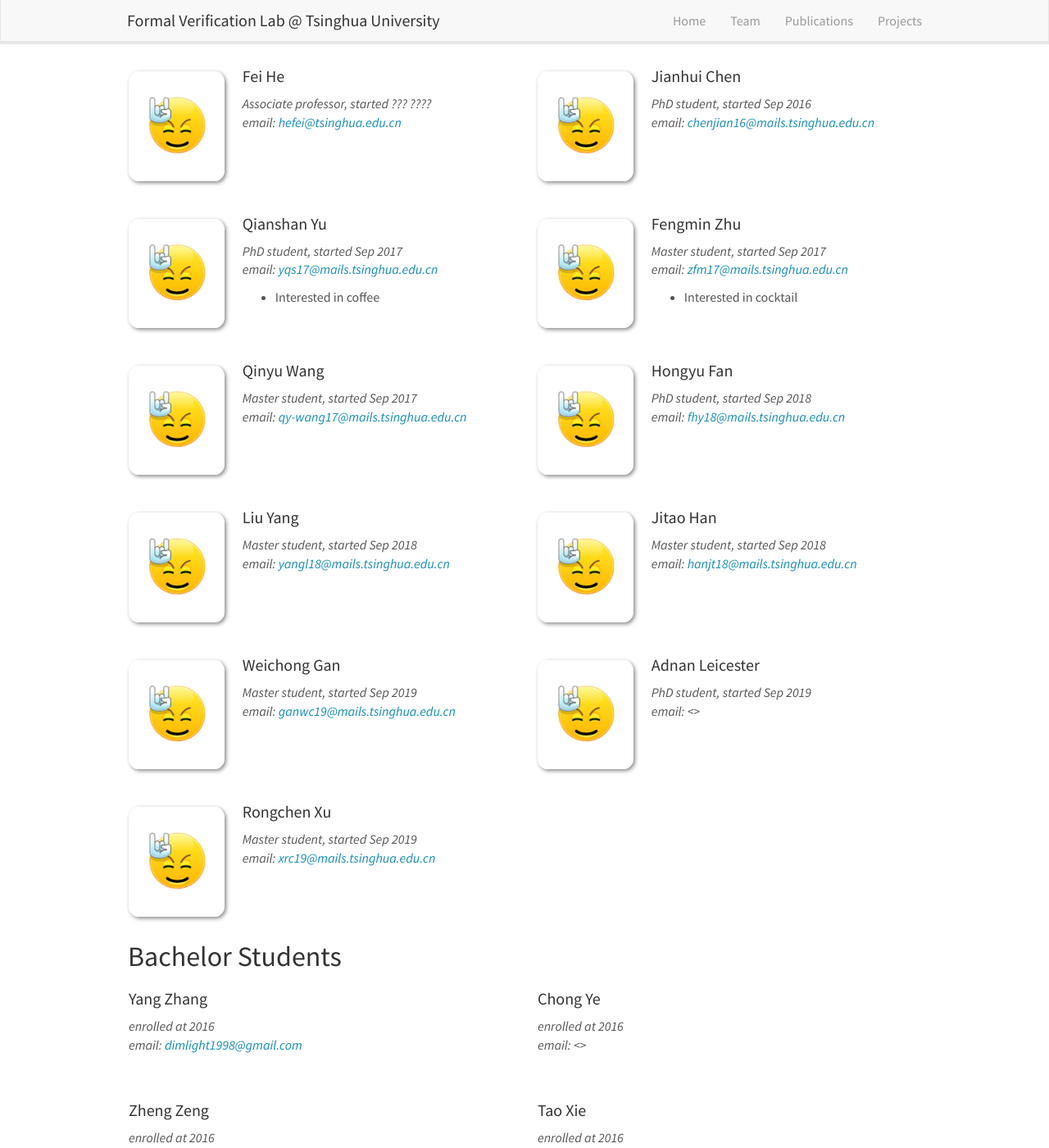
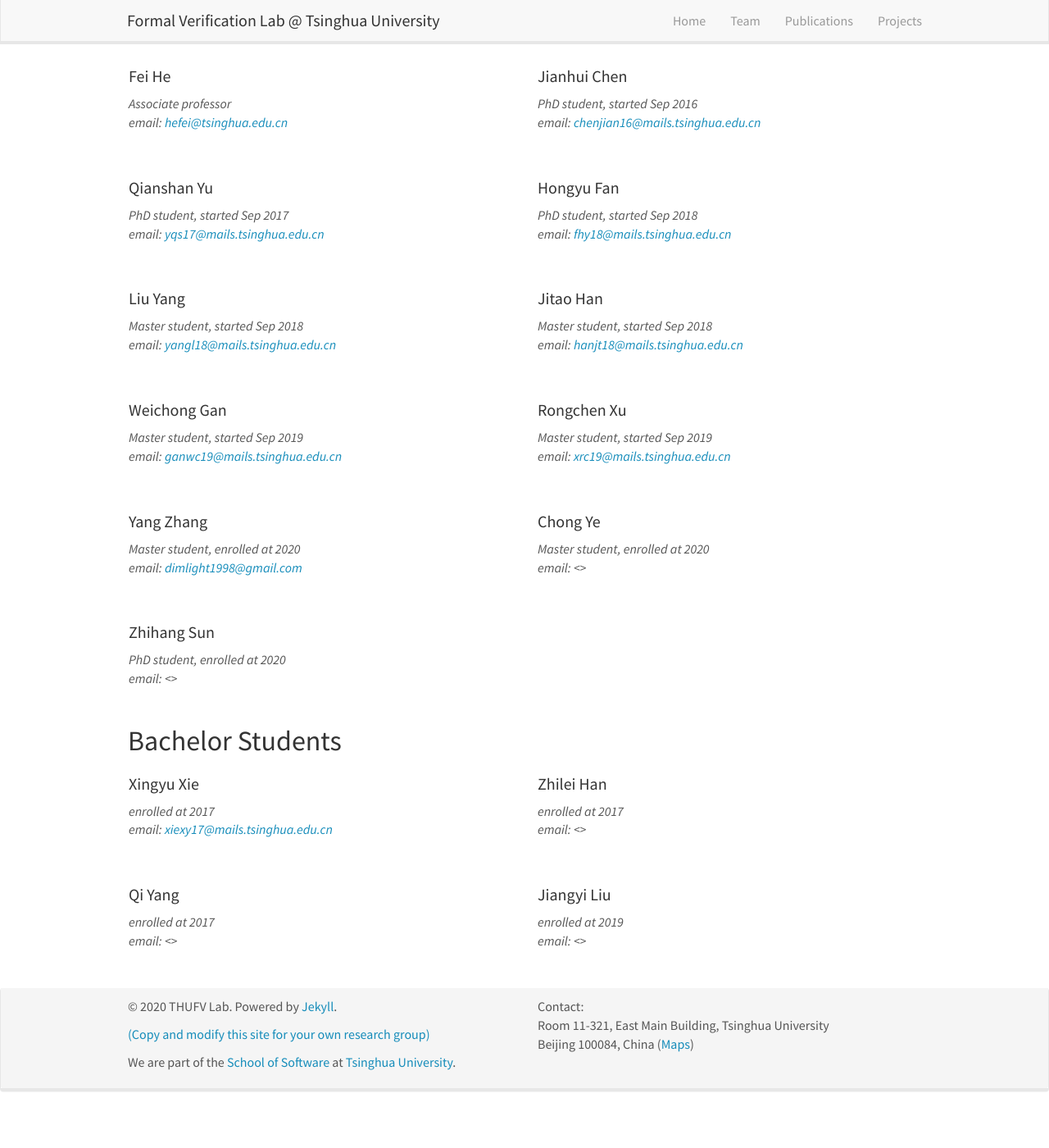
Before and after one commit to thufv/thufv.github.io, a Jekyll site: the page built from _pages/team.md, in a window 1280 px wide and 1400 px high, scrolled down 227 px. Shown: the whole window at 82% size. Built offline with Jekyll 4.4.1, drawn with Linux system fonts in a browser that asks for light colours; nearby versions of some CDN libraries; after the commit the page ends 1580 px from its top, so only the background shows below that; some of the changed text lies outside the part shown.

Commit message:
update team members and hide display photos

```diff
--- a/_data/students.yml
+++ b/_data/students.yml
@@ -8,39 +8,16 @@
 #  education3:
 #  education4:
 
-- name: Yang Zhang
-  photo: rock.jpg
-  info: enrolled at 2016
-  email: dimlight1998@gmail.com
-  number_intro: 0
-
-- name: Chong Ye
-  photo: rock.jpg
-  info: enrolled at 2016
-  email:
-  number_intro: 0
-
-- name: Zheng Zeng
-  photo: rock.jpg
-  info: enrolled at 2016
-  email:
-  number_intro: 0
-
-- name: Tao Xie
-  photo: rock.jpg
-  info: enrolled at 2016
-  email: xiet16@mails.tsinghua.edu.cn
-  number_intro: 0
-
-- name: Zhihang Sun
-  photo: rock.jpg
-  info: enrolled at 2016
-  email:
-  number_intro: 0
-
 - name: Xingyu Xie
   photo: rock.jpg
   info: enrolled at 2017
   email: xiexy17@mails.tsinghua.edu.cn
-  number_intro: 1
-  intro1: Interested in water
+
+- name: Zhilei Han
+  info: enrolled at 2017
+
+- name: Qi Yang
+  info: enrolled at 2017
+
+- name: Jiangyi Liu
+  info: enrolled at 2019
--- a/_data/team_members.yml
+++ b/_data/team_members.yml
@@ -1,6 +1,6 @@
 - name: Fei He
   photo: rock.jpg
-  info: Associate professor, started ??? ????
+  info: Associate professor
   email: hefei@tsinghua.edu.cn
   number_intro: 0
   intro1:
@@ -22,28 +22,9 @@
   photo: rock.jpg
   info: PhD student, started Sep 2017
   email: yqs17@mails.tsinghua.edu.cn
-  number_intro: 1
+  number_intro: 0
   intro1: Interested in coffee
   intro2:
-
-- name: Fengmin Zhu
-  photo: rock.jpg
-  info: Master student, started Sep 2017
-  email: zfm17@mails.tsinghua.edu.cn
-  number_intro: 1
-  intro1: Interested in cocktail
-  intro2:
-  intro3:
-
-- name: Qinyu Wang
-  photo: rock.jpg
-  info: Master student, started Sep 2017
-  email: qy-wang17@mails.tsinghua.edu.cn
-  number_intro: 0
-  intro1:
-  intro2:
-  intro3:
-  intro4:
 
 - name: Hongyu Fan
   photo: rock.jpg
@@ -83,12 +64,6 @@
   intro3:
   intro4:
 
-- name: Adnan Leicester
-  photo: rock.jpg
-  info: PhD student, started Sep 2019
-  email:
-  number_intro: 0
-
 - name: Rongchen Xu
   photo: rock.jpg
   info: Master student, started Sep 2019
@@ -98,3 +73,21 @@
   intro2:
   intro3:
   intro4:
+
+- name: Yang Zhang
+  photo: rock.jpg
+  info: Master student, enrolled at 2020
+  email: dimlight1998@gmail.com
+  number_intro: 0
+
+- name: Chong Ye
+  photo: rock.jpg
+  info: Master student, enrolled at 2020
+  email:
+  number_intro: 0
+
+- name: Zhihang Sun
+  photo: rock.jpg
+  info: PhD student, enrolled at 2020
+  email:
+  number_intro: 0
--- a/_pages/team.md
+++ b/_pages/team.md
@@ -23,7 +23,6 @@ Jump to [staff](#staff), [alumni](#alumni) and [bachelor students](#bachelor-stu
 {% endif %}
 
 <div class="col-sm-6 clearfix">
-  <img src="{{ site.url }}{{ site.baseurl }}/images/teampic/{{ member.photo }}" class="img-responsive" width="25%" style="float: left" />
   <h4>{{ member.name }}</h4>
   <i>{{ member.info }}<br>email: <{{ member.email }}></i>
   <ul style="overflow: hidden">
@@ -129,22 +128,3 @@ Jump to [staff](#staff), [alumni](#alumni) and [bachelor students](#bachelor-stu
 {% if even_odd == 1 %}
 </div>
 {% endif %}
-
-## Alumni
-<div class="row">
-
-<div class="col-sm-6 clearfix">
-<h4>PhD Students</h4>
-{% for member in site.data.alumni_phd %}
-{{ member.name }}
-{% endfor %}
-</div>
-
-<div class="col-sm-6 clearfix">
-<h4>Master students</h4>
-{% for member in site.data.alumni_master %}
-{{ member.name }}
-{% endfor %}
-</div>
-
-</div>
```
Also changed, not shown: other parts of _pages/team.md (+1 -1 lines).
